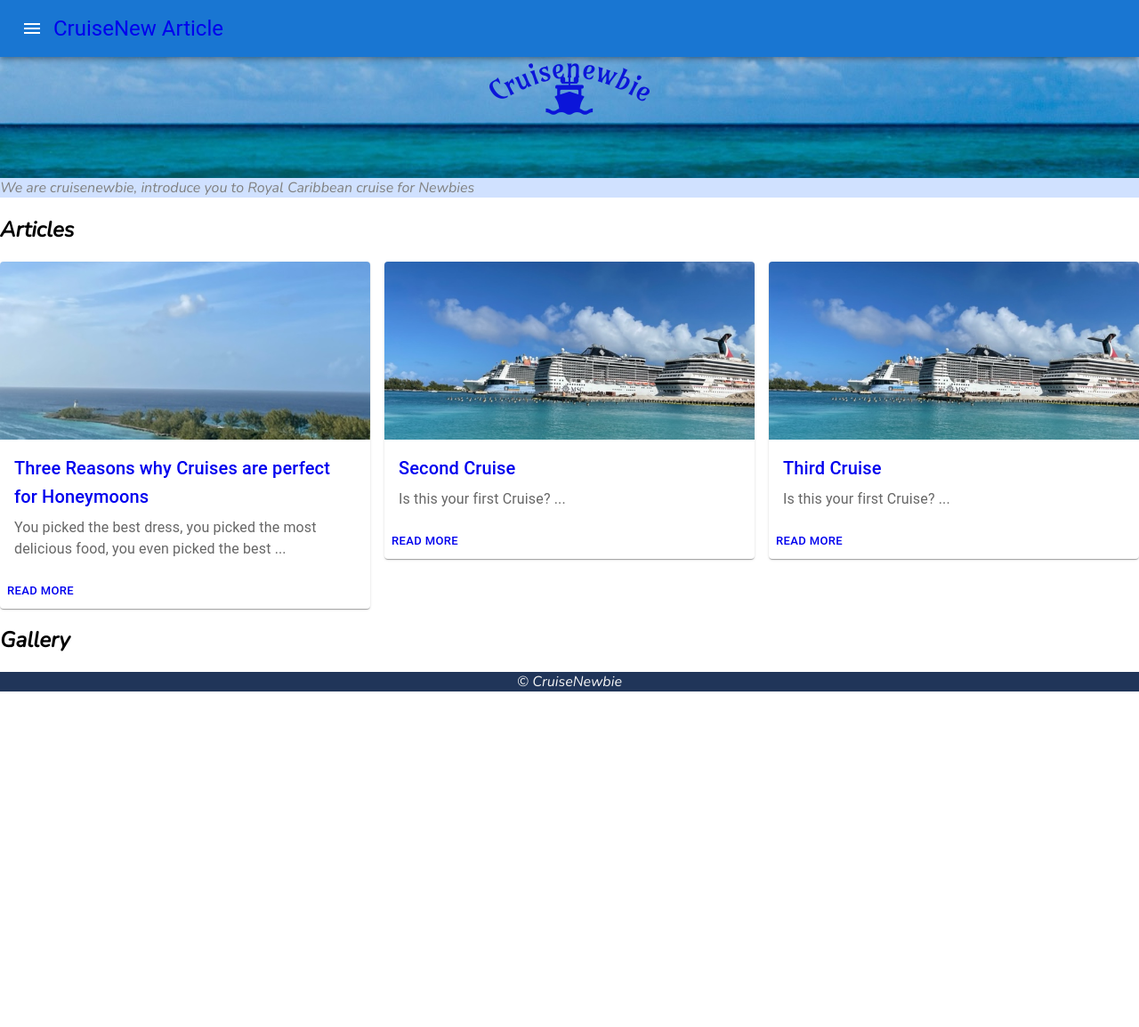
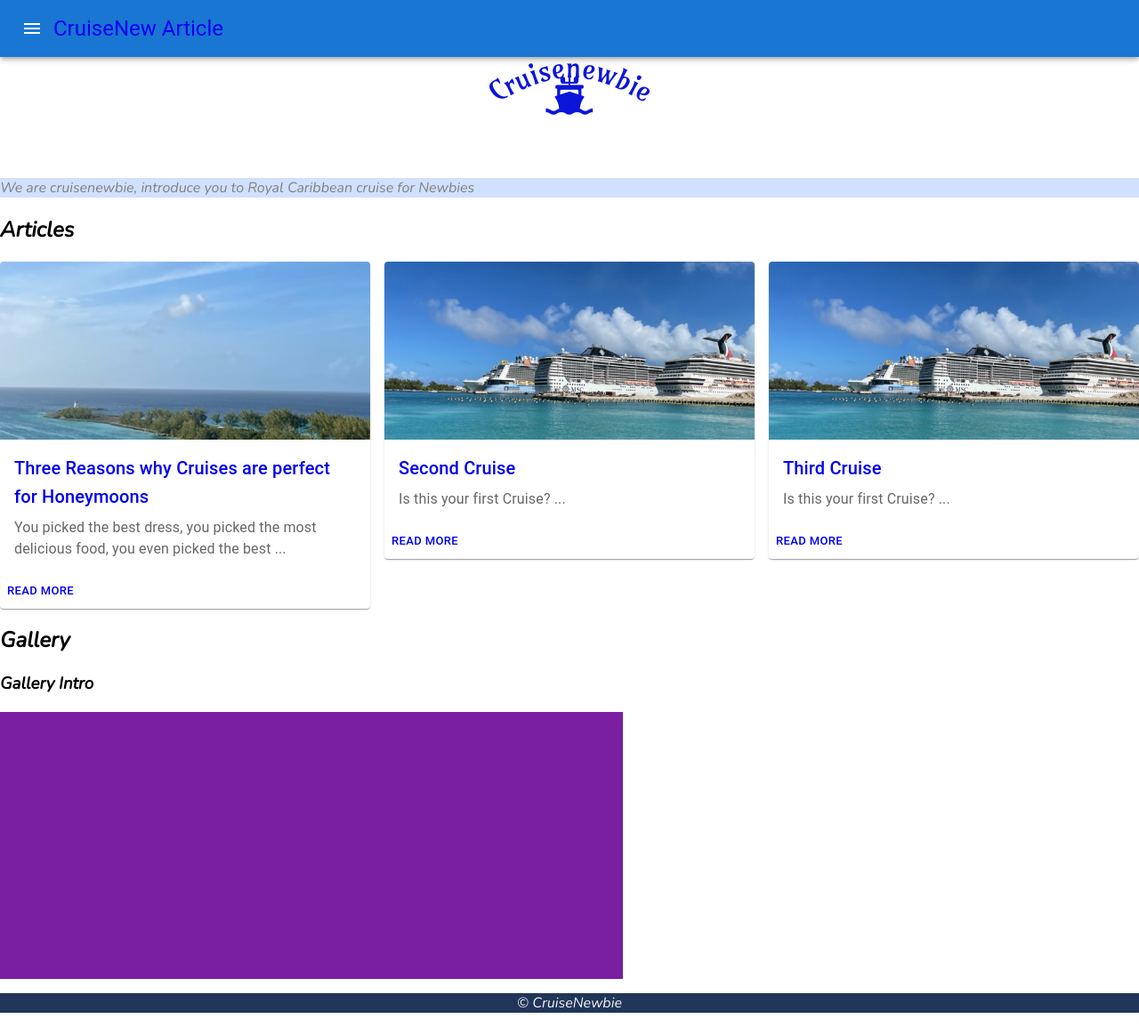
Before and after one commit to Oceanblue713/menu, a React (Create React App) app: page / in a window 1280 px wide. Shown: the whole page at 89% size. Before the commit the page ends 800 px from the top, so only its background shows below. Built offline with nearby package versions, Linux system fonts and the light colour scheme.

Commit message:
Add Gallery

```diff
--- /dev/null
+++ b/src/components/Gallery/GalleryIntro.js
@@ -0,0 +1,13 @@
+import React from "react";
+import { Box } from "@mui/material";
+
+export default function GalleryIntro() {
+  return (
+    <div>
+      <h3>Gallery Intro</h3>
+      <Box
+        sx={{ width: 700, height: 300, backgroundColor: "secondary.dark" }}
+      />
+    </div>
+  );
+}
--- a/src/components/Main.js
+++ b/src/components/Main.js
@@ -1,6 +1,7 @@
 import { height } from "@mui/system";
 import React from "react";
 import CardContainer from "./Cards/CardContainer";
+import GalleryIntro from "./Gallery/GalleryIntro";
 import logo from "./Images/Cruisenewbie.png";
 
 const Main = () => {
@@ -8,7 +9,7 @@ const Main = () => {
     <div id="main">
       <div
         className="main-logo"
-        style={{ backgroundImage: "url(/images/Beach.jpg)", height: "100%" }}
+        // style={{ backgroundImage: "url(/images/Beach.jpg)", height: "100%" }}
       >
         {" "}
         <img src={logo} id="logo" />
@@ -23,6 +24,7 @@ const Main = () => {
       </div>
       <div className="main-garary">
         <h2>Gallery</h2>
+        <GalleryIntro />
       </div>
     </div>
   );
--- a/src/components/Nav.js
+++ b/src/components/Nav.js
@@ -5,7 +5,7 @@ import Toolbar from "@material-ui/core/Toolbar";
 import IconButton from "@material-ui/core/IconButton";
 import MenuIcon from "@material-ui/icons/Menu";
 import { Link } from "react-router-dom";
-import { Button, Box } from "@mui/material";
+import { Box } from "@mui/material";
 
 const Nav = () => {
   return (
```
Also changed, not shown: src/theme.js (added, +9 -0 lines).
